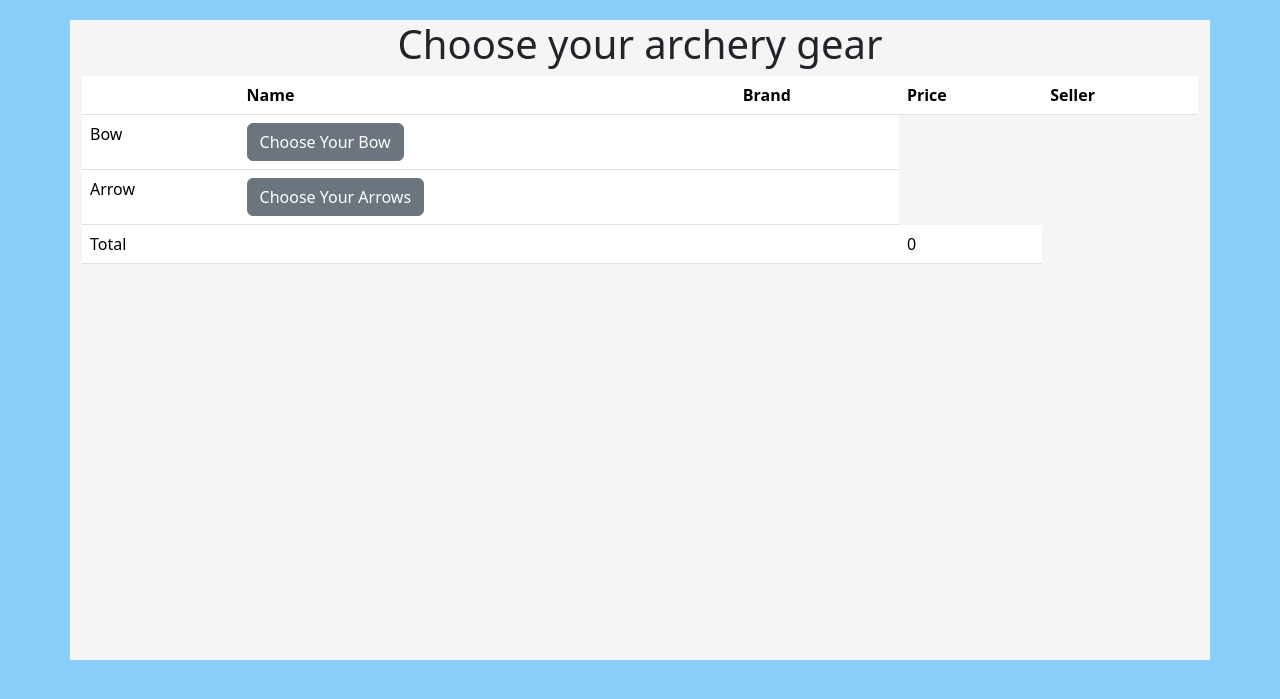
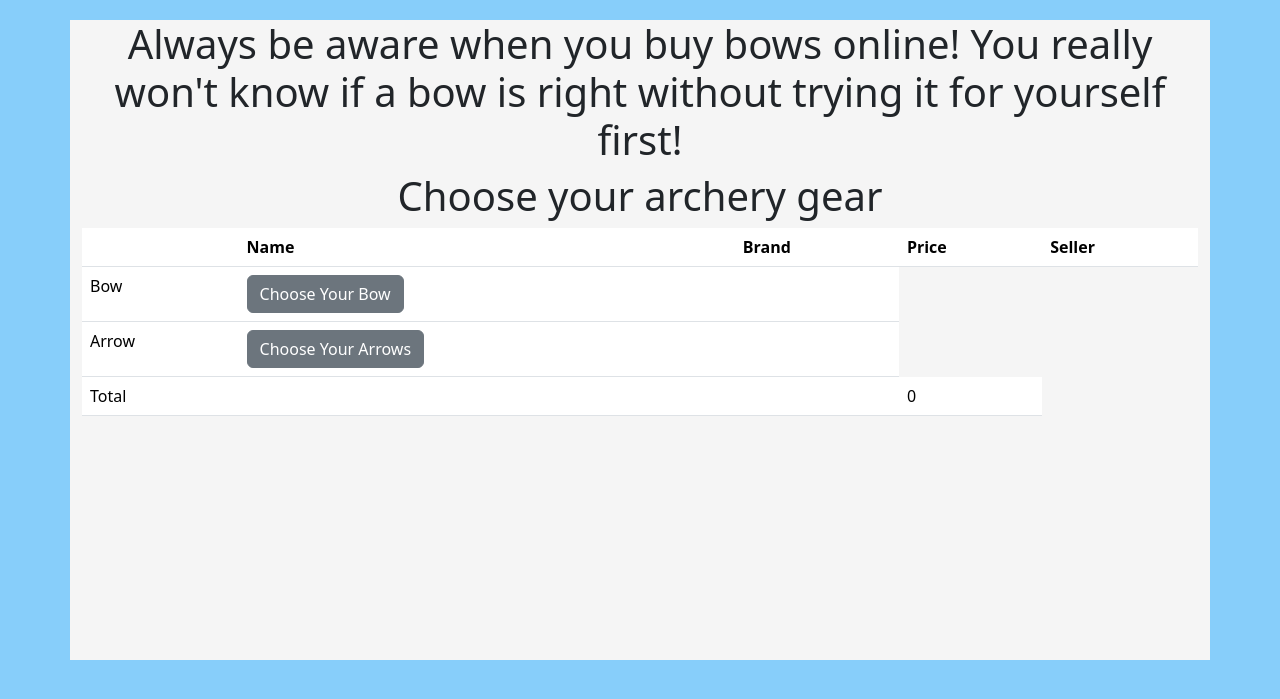
Before and after one commit to TouKoua/TheArcheryMerchant, a Django app: page / in a window 1280 px wide. Shown: the part 82-781 px from the top of the page. Run offline with Django 4.2, Linux system fonts and the light colour scheme; some libraries are stand-ins or nearby versions.

Commit message:
updated README

```diff
--- a/TheArcheryMerchant/templates/home.html
+++ b/TheArcheryMerchant/templates/home.html
@@ -6,6 +6,7 @@
 
 {% block app_block %}
 <div class="home container">
+  <h1>Always be aware when you buy bows online! You really won't know if a bow is right without trying it for yourself first!</h1>
   <h1>Choose your archery gear</h1>
   <table class="table">
     <thead>
```
Also changed, not shown: README.md.
